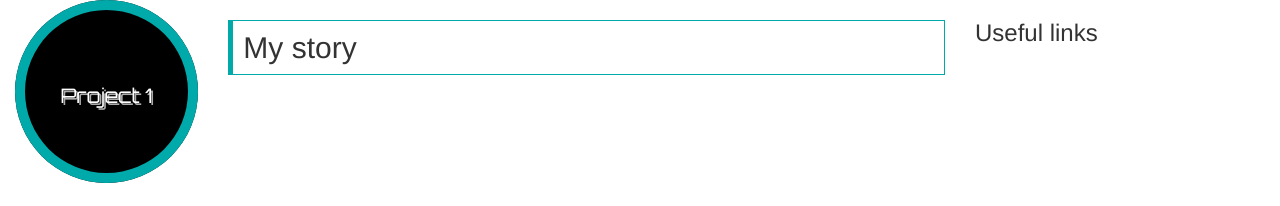
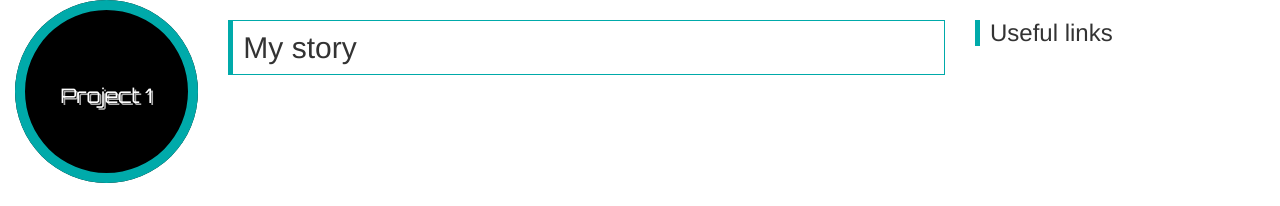
Before and after one commit to dfenders/portfolio, a Jekyll site: the page built from project1.html, in a window 1280 px wide. Shown: the top 206 px of the page. Built offline with Jekyll 4.4.1, drawn with Linux system fonts in a browser that asks for light colours.

Commit message:
Update main.css

```diff
--- a/css/main.css
+++ b/css/main.css
@@ -1,5 +1,6 @@
 h1{ font-family:'Open Sans';font-size:5rem;margin-bottom:60px; }
 h2 { padding-left: 10px;border: 1px solid #00aaaa;padding: 10px;border-left: 5px solid #00aaaa; }
+h3 { padding-left: 10px;border-left: 5px solid #00aaaa; }
 p { margin:0 0 20px;padding-left:10px;border-left:5px solid #f2f2f2 }
 img { max-width:100% }
 a { font-weight:bold; color:#00aaaa }
```
